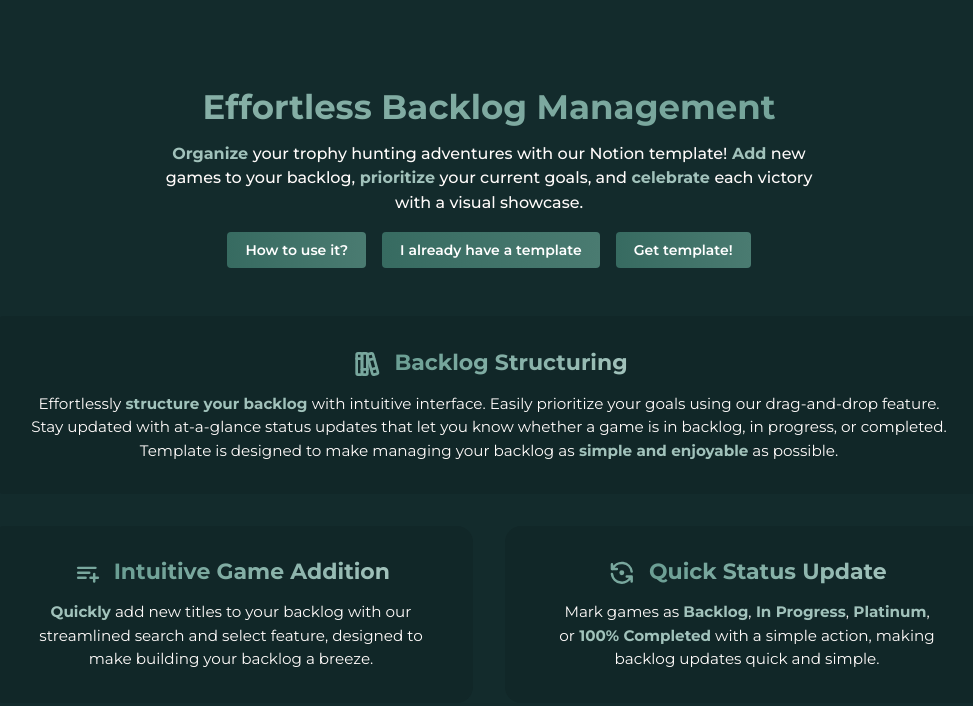
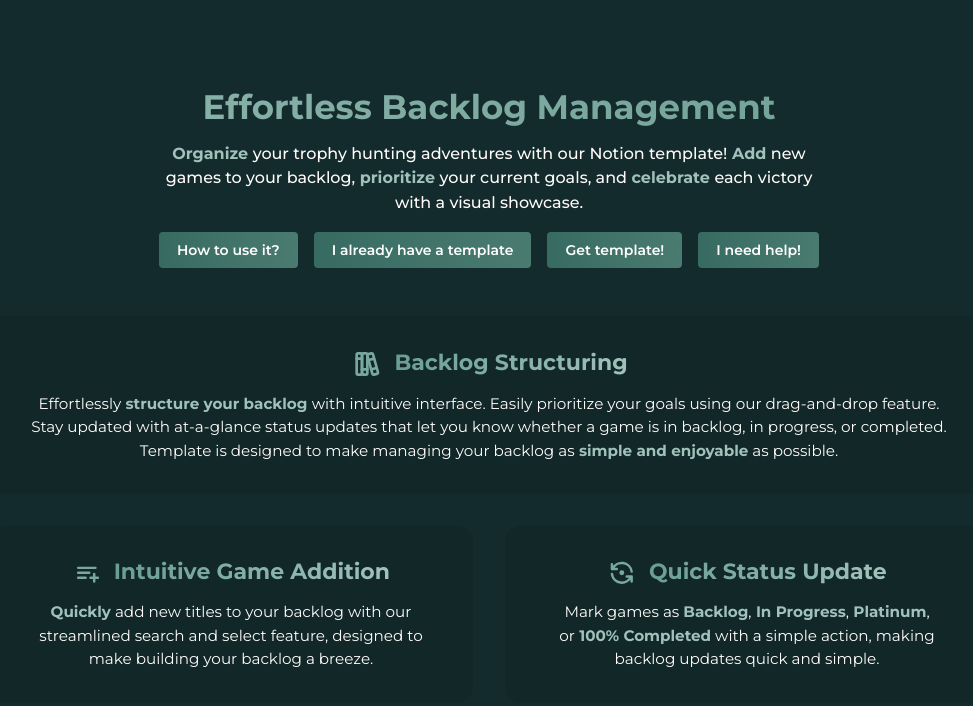
Before and after one commit to Hartaithan/trophy-hunt-template, a Next.js app: page / in a window 1280 px wide. Shown: the top 706 px of the page, without its empty margins (151-1124 px from the left). Built offline with nearby package versions, Linux system fonts and the light colour scheme; no server answers.

Commit message:
add help link to hero section

```diff
--- a/sections/HeroSection/HeroSection.tsx
+++ b/sections/HeroSection/HeroSection.tsx
@@ -31,6 +31,9 @@ const HeroSection: FC = () => {
         <LandingLink className={classes.link} href="/download">
           Get template!
         </LandingLink>
+        <LandingLink className={classes.link} href="/help">
+          I need help!
+        </LandingLink>
       </Group>
     </Flex>
   );
```
